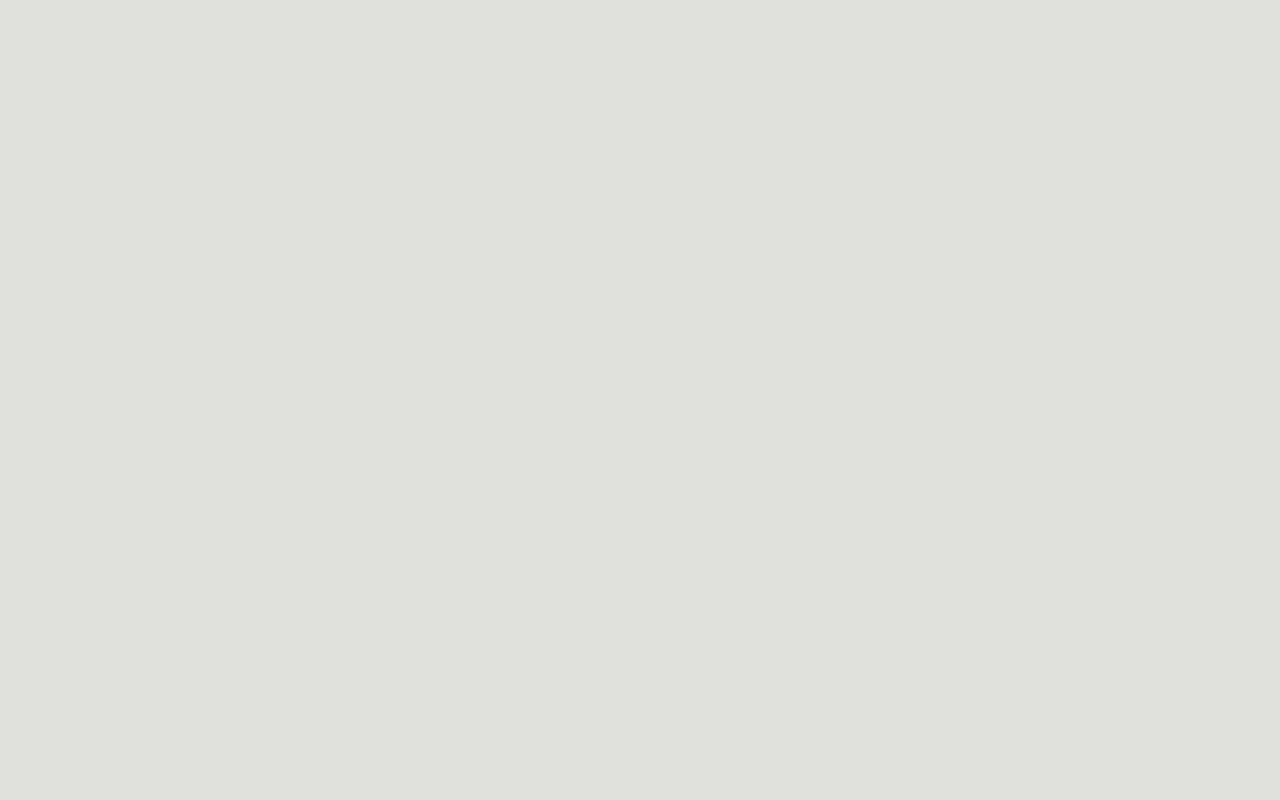
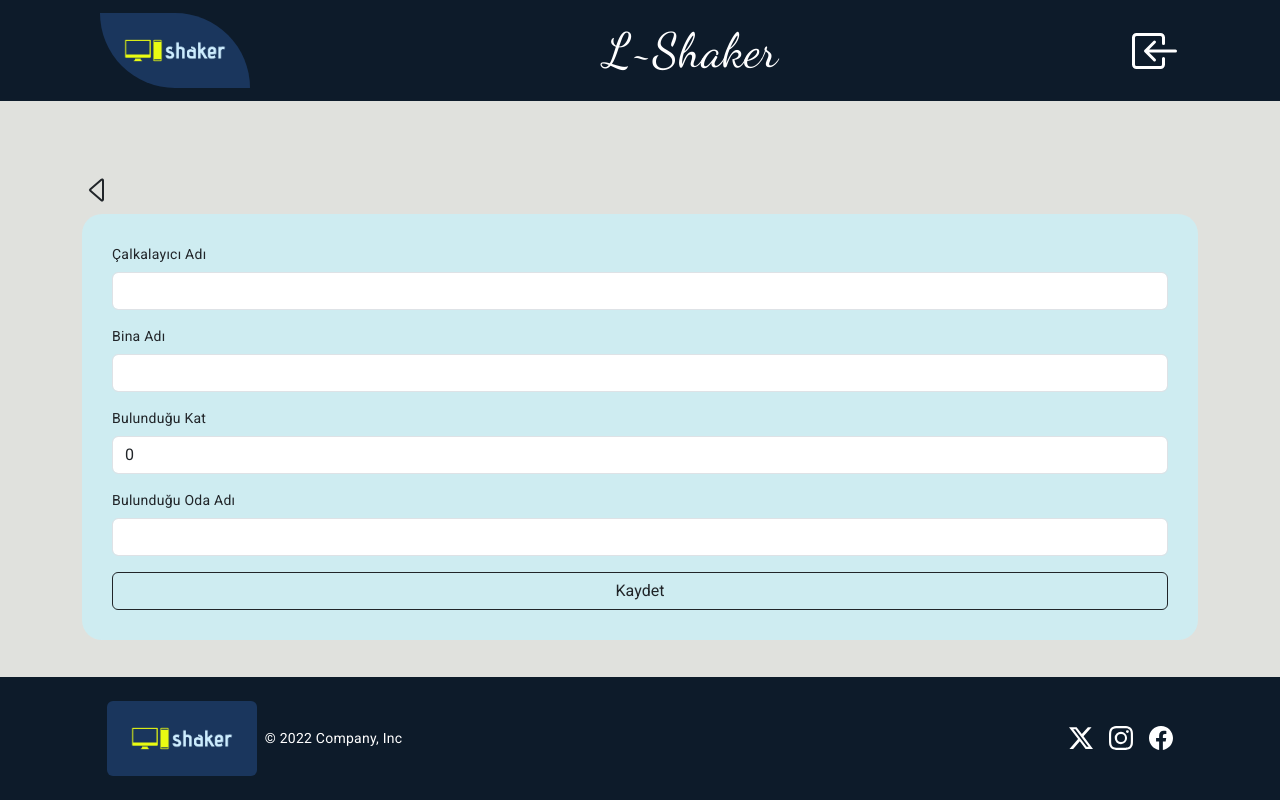
Before and after one commit to topcubatuhan00/ShakerFrontend, an Angular app: page /CreateShaker in a window 1280 px wide. Before the commit this address led to /. Built offline with nearby package versions, Linux system fonts and the light colour scheme; sample sign-in values are in the browser's storage.

Commit message:
home & create pages improvements

```diff
--- /dev/null
+++ b/src/app/UI/components/create-shaker/create-shaker.component.css
@@ -0,0 +1,5 @@
+.form{
+    background-color: #caf0f8c2;
+    padding: 30px;
+    border-radius: 20px;
+}
--- /dev/null
+++ b/src/app/UI/components/create-shaker/create-shaker.component.html
@@ -0,0 +1,31 @@
+<div class="container">
+    <div>
+        <svg (click)="backPage()" xmlns="http://www.w3.org/2000/svg" width="32" height="32" fill="currentColor" style="cursor: pointer;" class="mb-2 bi bi-caret-left"
+            viewBox="0 0 16 16">
+            <path
+                d="M10 12.796V3.204L4.519 8zm-.659.753-5.48-4.796a1 1 0 0 1 0-1.506l5.48-4.796A1 1 0 0 1 11 3.204v9.592a1 1 0 0 1-1.659.753z" />
+        </svg>
+    </div>
+    <form class="form">
+        <div class="mb-3">
+            <label for="ShakerName" class="form-label">Çalkalayıcı Adı</label>
+            <input [formControl]="shakerName" type="text" class="form-control" id="ShakerName">
+        </div>
+
+        <div class="mb-3">
+            <label for="BuildingName" class="form-label">Bina Adı</label>
+            <input [formControl]="buildingName" type="text" class="form-control" id="BuildingName">
+        </div>
+
+        <div class="mb-3">
+            <label for="FloorCount" class="form-label">Bulunduğu Kat</label>
+            <input [formControl]="floorCount" type="number" class="form-control" id="FloorCount">
+        </div>
+
+        <div class="mb-3">
+            <label for="RoomName" class="form-label">Bulunduğu Oda Adı</label>
+            <input [formControl]="roomName" type="text" class="form-control" id="RoomName">
+        </div>
+        <button (click)="createShaker($event)" type="submit" class="btn btn-outline-dark w-100">Kaydet</button>
+    </form>
+</div>
--- /dev/null
+++ b/src/app/UI/components/create-shaker/create-shaker.component.ts
@@ -0,0 +1,47 @@
+import { Component } from '@angular/core';
+import { FormControl, ReactiveFormsModule, Validators } from '@angular/forms';
+import { Router } from '@angular/router';
+import { CreateShakerService } from './services/create-shaker.service';
+
+@Component({
+	selector: 'app-create-shaker',
+	standalone: true,
+	imports: [ReactiveFormsModule],
+	templateUrl: './create-shaker.component.html',
+	styleUrl: './create-shaker.component.css'
+})
+export class CreateShakerComponent {
+
+	status: boolean = false;
+	shakerOptionsId: number = 0;
+	shakerName = new FormControl('', [Validators.required]);
+	buildingName = new FormControl('', [Validators.required]);
+	roomName = new FormControl('', [Validators.required]);
+	floorCount = new FormControl(0, [Validators.required]);
+
+	constructor(
+		private _router: Router,
+		private _createShakerService: CreateShakerService,
+	){}
+
+	backPage(){
+		this._router.navigateByUrl("")
+	}
+
+	createShaker(event: Event){
+		event.preventDefault();
+
+		let obj = {
+			shakerName: this.shakerName.value,
+			buildingName: this.buildingName.value,
+			floorCount: this.floorCount.value,
+			roomName: this.roomName.value,
+			shakerOptionsId: this.shakerOptionsId,
+			status: this.status
+		}
+
+		this._createShakerService.createShaker(obj);
+
+	}
+
+}
--- /dev/null
+++ b/src/app/UI/components/create-shaker/services/create-shaker.service.ts
@@ -0,0 +1,24 @@
+import { Injectable } from '@angular/core';
+import { GenericHttpService } from '../../../../common/services/generic-http.service';
+import { ToastrService } from 'ngx-toastr';
+
+@Injectable({
+	providedIn: 'root'
+})
+export class CreateShakerService {
+
+	apiEndpoint = "Shakers/CreateShakers"
+
+	constructor(
+		private _http: GenericHttpService,
+		private toastr: ToastrService
+	) { }
+
+	createShaker(model: any){
+		this._http.post<string>(this.apiEndpoint, model, res => {
+			console.log(res);
+			this.toastr.success("Çalkalayıcı Başarıyla Eklendi", "Başarılı")
+		})
+	}
+
+}
--- a/src/app/UI/components/header/header.component.html
+++ b/src/app/UI/components/header/header.component.html
@@ -5,12 +5,12 @@
         <div>
             <div>
                 <div class="quit" (click)="quit()">
-                    <svg xmlns="http://www.w3.org/2000/svg" title="Çıkış Yap" width="32" height="32" fill="red" class="bi bi-escape"
-                        viewBox="0 0 16 16">
-                        <path
-                            d="M8.538 1.02a.5.5 0 1 0-.076.998 6 6 0 1 1-6.445 6.444.5.5 0 0 0-.997.076A7 7 0 1 0 8.538 1.02Z" />
-                        <path
-                            d="M7.096 7.828a.5.5 0 0 0 .707-.707L2.707 2.025h2.768a.5.5 0 1 0 0-1H1.5a.5.5 0 0 0-.5.5V5.5a.5.5 0 0 0 1 0V2.732z" />
+                    <svg xmlns="http://www.w3.org/2000/svg" width="48" height="48" fill="currentColor"
+                        class="bi bi-box-arrow-in-left" viewBox="0 0 16 16">
+                        <path fill-rule="evenodd"
+                            d="M10 3.5a.5.5 0 0 0-.5-.5h-8a.5.5 0 0 0-.5.5v9a.5.5 0 0 0 .5.5h8a.5.5 0 0 0 .5-.5v-2a.5.5 0 0 1 1 0v2A1.5 1.5 0 0 1 9.5 14h-8A1.5 1.5 0 0 1 0 12.5v-9A1.5 1.5 0 0 1 1.5 2h8A1.5 1.5 0 0 1 11 3.5v2a.5.5 0 0 1-1 0z" />
+                        <path fill-rule="evenodd"
+                            d="M4.146 8.354a.5.5 0 0 1 0-.708l3-3a.5.5 0 1 1 .708.708L5.707 7.5H14.5a.5.5 0 0 1 0 1H5.707l2.147 2.146a.5.5 0 0 1-.708.708l-3-3z" />
                     </svg>
                 </div>
             </div>
--- a/src/app/UI/components/home/home.component.css
+++ b/src/app/UI/components/home/home.component.css
@@ -1,4 +1,4 @@
-.container {
+.cardContainer {
     display: flex;
     flex-wrap: wrap;
     gap: 10px;
@@ -12,8 +12,37 @@
     margin-bottom: 20px;
 }
 
+
+.shakerLocations{
+    background-color: #edf6f9;
+    padding: 10px;
+    border-radius: 10px;
+    display: flex;
+    justify-content: center;
+    align-items: center;
+    flex-direction: row;
+    margin: 10px;
+}
+
+.shakerLocations > h4{
+    margin-bottom: 0;
+    margin-left: 10px;
+}
+
+
 @media (max-width: 767px) {
     .card {
         flex: 1 1 calc(100% - 10px);
     }
 }
+
+@media (max-width: 450px) {
+    .locationBase,.headerArea {
+        flex-direction: column !important;
+    }
+    .shakerLocations > h4{
+        margin: 0;
+        text-align: center;
+        padding: 5px;
+    }
+}
--- a/src/app/UI/components/home/home.component.ts
+++ b/src/app/UI/components/home/home.component.ts
@@ -1,22 +1,34 @@
 import { Component } from '@angular/core';
 import { HomeService } from './services/home.service';
 import { ShakerModel } from './models/shaker.model';
+import { Router } from '@angular/router';
 
 @Component({
 	selector: 'app-home',
 	standalone: true,
 	imports: [],
-templateUrl: './home.component.html',
+	templateUrl: './home.component.html',
 	styleUrl: './home.component.css'
 })
 export class HomeComponent {
 
-	constructor(private _homeService: HomeService) {}
+	constructor(
+		private _homeService: HomeService,
+		private _router: Router
+		) { }
+
+	shakerResponse: ShakerModel[] = [];
 
 	ngOnInit(): void {
 		this._homeService.getAllShakers((shakerResponse: ShakerModel[]) => {
-		  console.log('Shaker verileri:', shakerResponse);
+			console.log(shakerResponse);
+
+			this.shakerResponse = shakerResponse;
 		});
-	  }
+	}
+
+	addShaker(){
+		this._router.navigateByUrl("/CreateShaker");
+	}
 
 }
--- a/src/app/UI/components/home/models/shaker.model.ts
+++ b/src/app/UI/components/home/models/shaker.model.ts
@@ -5,4 +5,5 @@ export class ShakerModel{
     floorCount:number = 0;
     roomName:string = "";
     shakerOptionsId:number = 0;
+    status:boolean = false;
 }
--- a/src/app/UI/components/home/services/home.service.ts
+++ b/src/app/UI/components/home/services/home.service.ts
@@ -7,12 +7,12 @@ import { ShakerModel } from '../models/shaker.model';
 })
 export class HomeService {
 
-	apiEndpoint = "Shakers/";
+	getAllApiEndpoint = "Shakers/GetAllShakers";
 	constructor(
 		private _http: GenericHttpService,
 	) { }
 
 	getAllShakers(callBack: (res: ShakerModel[]) => void) {
-        this._http.get<ShakerModel[]>(this.apiEndpoint+'GetAllShakers', callBack);
+        this._http.get<ShakerModel[]>(this.getAllApiEndpoint, callBack);
     }
 }
--- a/src/app/common/services/generic-http.service.ts
+++ b/src/app/common/services/generic-http.service.ts
@@ -14,14 +14,12 @@ export class GenericHttpService {
         private _error: ErrorService
     ) { }
 
-    get<T>(api: string, callBack: (res: T) => void, diffApi: boolean = false) {
-        this._http.get<T>(`${this.setApi(diffApi, api)}`).subscribe(
+    get<T>(api: string, callBack: (res: T) => void) {
+        this._http.get<T>(this.apiUrl+api).subscribe(
             (res) => {
-                console.log(res);
                 callBack(res);
             },
             (err: HttpErrorResponse) => {
-                console.log(err);
                 this._error.errorHandler(err);
             }
         );
--- a/src/main.ts
+++ b/src/main.ts
@@ -22,6 +22,10 @@ bootstrapApplication(AppComponent, {
 						{
 							path: "",
 							loadComponent: () => import("./app/UI/components/home/home.component").then(c => c.HomeComponent)
+						},
+						{
+							path: "CreateShaker",
+							loadComponent: () => import("./app/UI/components/create-shaker/create-shaker.component").then(c => c.CreateShakerComponent)
 						}
 
 					]
```
Also changed, not shown: src/app/UI/components/home/home.component.html (+52 -36 lines).
